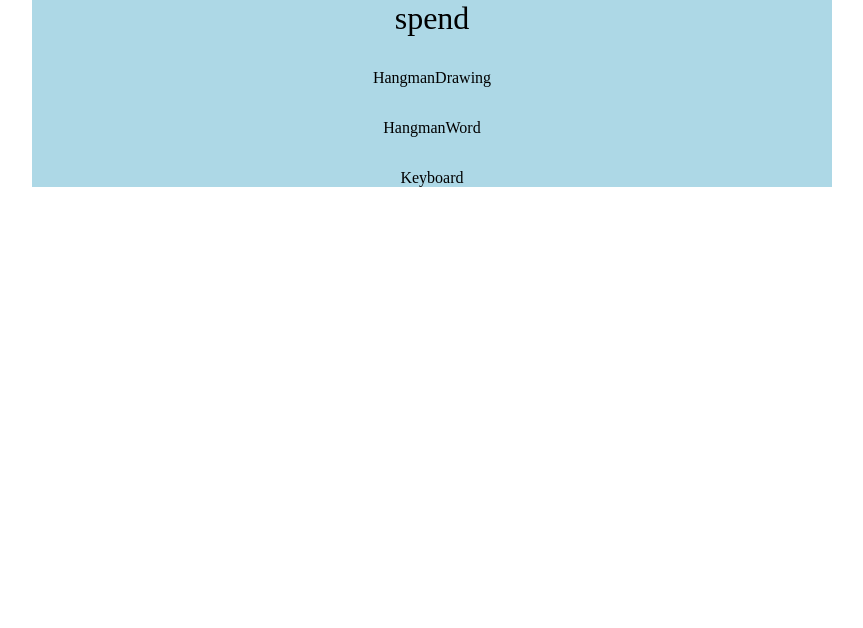
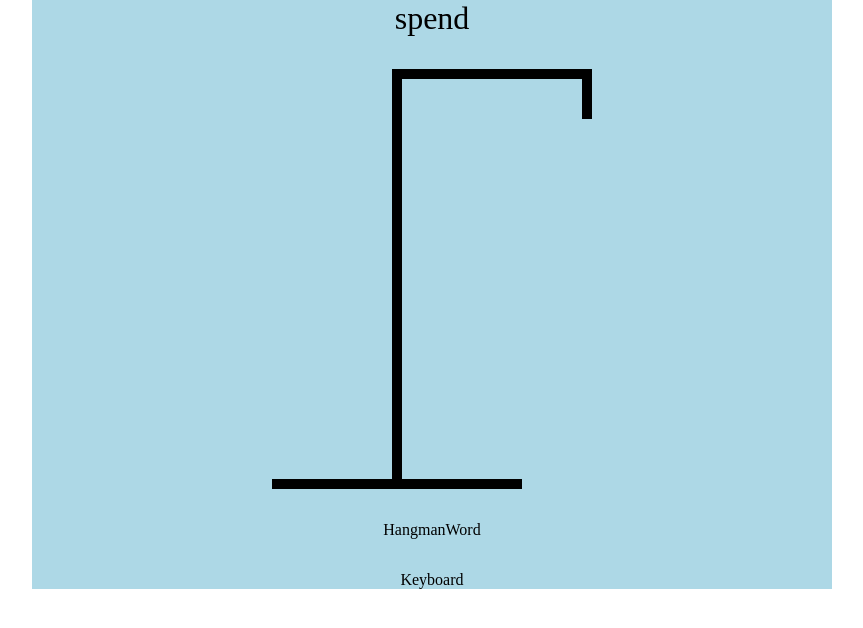
Before and after one commit to Zavista/Hangman-Project, a React (Vite) app: page / in a window 1280 px wide. Shown: the top 628 px of the page, without its empty margins (208-1071 px from the left). Built offline with nearby package versions, Linux system fonts and the light colour scheme.

Commit message:
Created the gallow using styling

```diff
--- a/src/components/HangmanDrawing.tsx
+++ b/src/components/HangmanDrawing.tsx
@@ -1,5 +1,48 @@
-const HangmanDrawing = () => {
-  return <div>HangmanDrawing</div>;
+import { CSSProperties } from "react";
+
+// Define the CSS properties as constants
+const containerStyle: CSSProperties = {
+  position: "relative",
+};
+
+const verticalPoleStyle: CSSProperties = {
+  height: "50px",
+  width: "10px",
+  background: "black",
+  position: "absolute",
+  top: 0,
+  right: 0,
+};
+
+const horizontalPoleStyle: CSSProperties = {
+  height: "10px",
+  width: "200px",
+  background: "black",
+  marginLeft: "120px",
+};
+
+const mainPoleStyle: CSSProperties = {
+  height: "400px",
+  width: "10px",
+  background: "black",
+  marginLeft: "120px",
+};
+
+const baseStyle: CSSProperties = {
+  height: "10px",
+  width: "250px",
+  background: "black",
+};
+
+const HangmanDrawing: React.FC = () => {
+  return (
+    <div style={containerStyle}>
+      <div style={verticalPoleStyle}></div>
+      <div style={horizontalPoleStyle}></div>
+      <div style={mainPoleStyle}></div>
+      <div style={baseStyle}></div>
+    </div>
+  );
 };
 
 export default HangmanDrawing;
```
